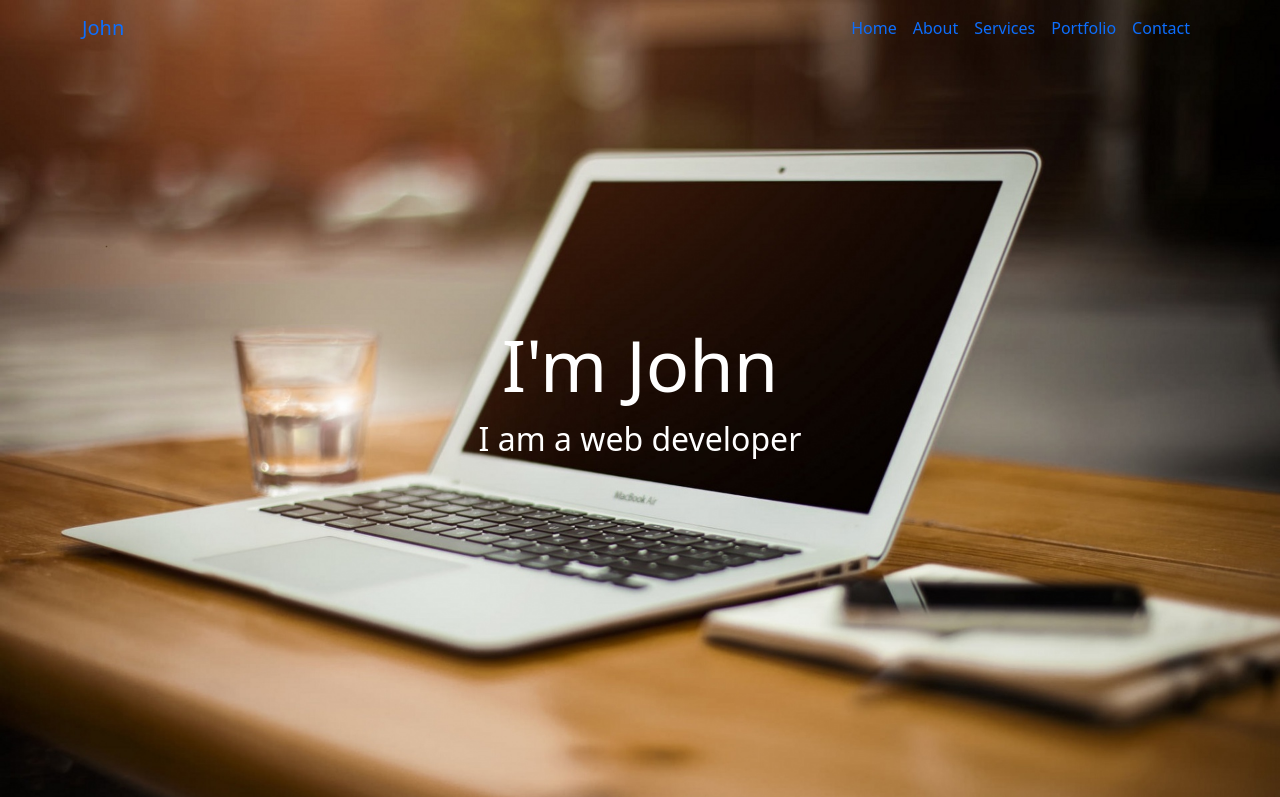
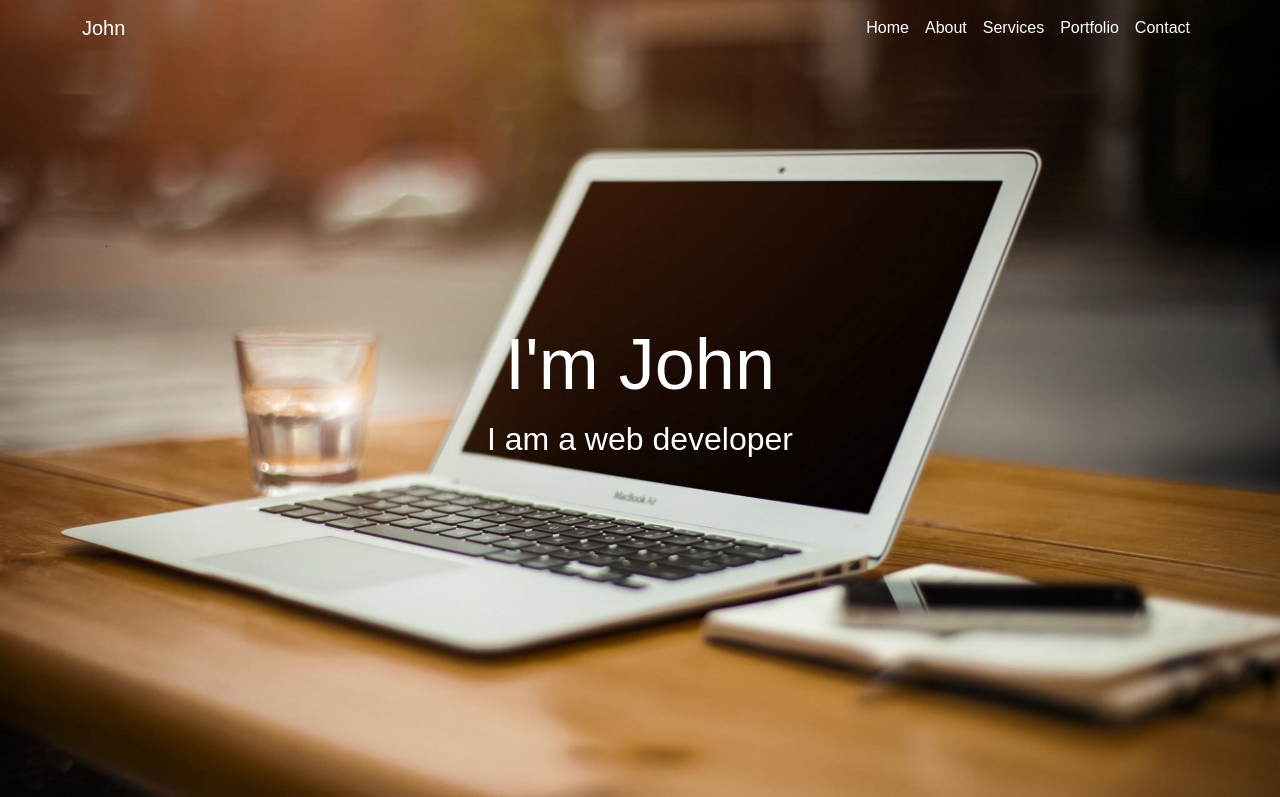
Before and after one commit to F8S-is-me/actual-website, a plain HTML site: page index.html in a window 1280 px wide. Shown: the top 797 px of the page. Drawn offline with nearby package versions, Linux system fonts and the light colour scheme.

Commit message:
Made Navbar text color white

```diff
--- a/style.css
+++ b/style.css
@@ -1,6 +1,15 @@
 *{
     padding: 0;
     margin: 0;
+    font-family: Arial, Helvetica, sans-serif;
+}
+.navbar-brand{
+    color: white;
+
+}
+.navbar-nav.ms-auto li a {
+ color: white;
+
 }
 .bgimage {
     height:100vh;
```
